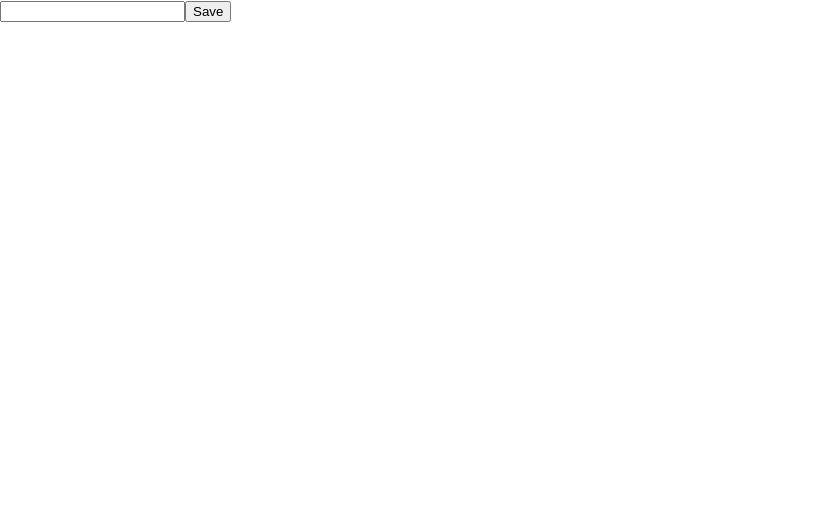
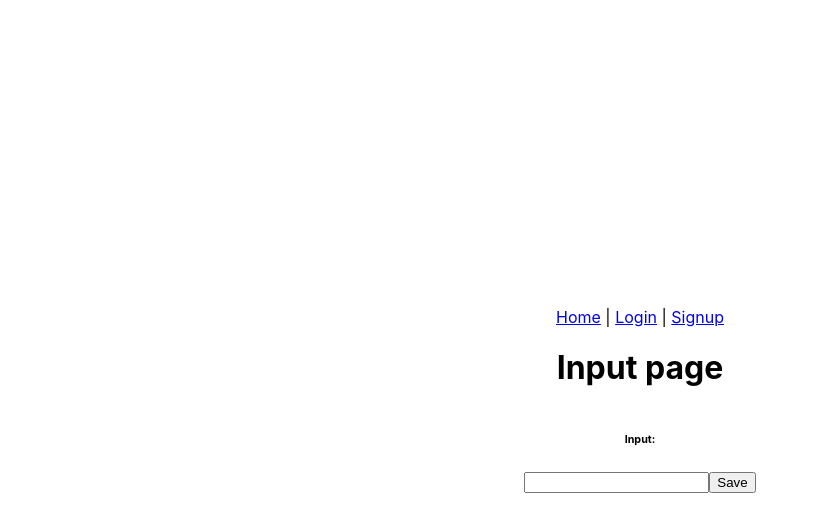
Before and after one commit to TytusKolpak/RLA2, a React (Create React App) app: page /input in a window 1280 px wide. Shown: the top 532 px of the page, without its empty margins (0-819 px from the left). Built offline with nearby package versions, Linux system fonts and the light colour scheme.

Commit message:
Routing created, ready for authentication

```diff
--- a/package.json
+++ b/package.json
@@ -10,6 +10,7 @@
         "firebase": "^9.23.0",
         "react": "^18.2.0",
         "react-dom": "^18.2.0",
+        "react-router-dom": "^6.14.0",
         "react-scripts": "5.0.1",
         "web-vitals": "^2.1.4"
     },
--- a/src/App/App.css
+++ b/src/App/App.css
@@ -0,0 +1,7 @@
+.App{
+    height: 100%;
+    display: flex;
+    flex-direction: column;
+    align-items: center;
+    justify-content: center;
+}
--- a/src/App/App.js
+++ b/src/App/App.js
@@ -1,22 +1,34 @@
-import handleSubmit from '../handles/handlesubmit';
-import { useRef } from 'react';
+import './App.css'
+import { BrowserRouter, Routes, Route } from "react-router-dom";
+import Layout from "../pages/Layout";
+import Home from "../pages/Home";
+import Login from "../pages/Login";
+import Signup from "../pages/Signup";
+import Input from "../pages/Input";
+import NoPage from "../pages/NoPage";
+
 
 function App() {
-    const dataRef = useRef()
-
-    const submithandler = (e) => {
-        e.preventDefault()
-        handleSubmit(dataRef.current.value)
-        dataRef.current.value = ""
-    }
-
     return (
         <div className="App">
+            <BrowserRouter>
+                <Routes>
 
-            <form onSubmit={submithandler}>
-                <input type="text" ref={dataRef} />
-                <button type="submit">Save</button>
-            </form>
+                    {/* The "element" attribute corresponds to the import,
+                    path attribute corresponds to the "to" attribute in "Link" element in Layout.js  */}
+                    <Route path="/" element={<Layout />}>
+
+                        {/* Just "index" instead of path="..." means: when there is no specidied value, such as localhost:3000 */}
+                        <Route index element={<Home />} />
+                        <Route path="login" element={<Login />} />
+                        <Route path="signup" element={<Signup />} />
+                        <Route path="input" element={<Input />} />
+
+                        {/* The path="*" specifies that any uncovered path will lead to this element */}
+                        <Route path="*" element={<NoPage />} />
+                    </Route>
+                </Routes>
+            </BrowserRouter>
         </div>
     );
 }
--- a/src/firebase_setup/firebase.js
+++ b/src/firebase_setup/firebase.js
@@ -1,4 +1,4 @@
-import { initializeApp } from "firebase/app";
+import * as firebase from "firebase/app";
 import { getFirestore } from "firebase/firestore";
 
 const firebaseConfig = {
@@ -12,5 +12,7 @@ const firebaseConfig = {
 };
 
 // Initialize Firebase
-const app = initializeApp(firebaseConfig);
+const app = firebase.initializeApp(firebaseConfig);
+
+export default app;
 export const firestore = getFirestore(app)
--- a/src/index.css
+++ b/src/index.css
@@ -5,9 +5,14 @@ body {
         sans-serif;
     -webkit-font-smoothing: antialiased;
     -moz-osx-font-smoothing: grayscale;
+    height: 100vh;
 }
 
 code {
     font-family: source-code-pro, Menlo, Monaco, Consolas, 'Courier New',
         monospace;
 }
+
+#root{
+    height: 100%;
+}
--- /dev/null
+++ b/src/pages/Home.js
@@ -0,0 +1,5 @@
+const Home = () => {
+    return <h1>Home page</h1>;
+};
+
+export default Home;
--- /dev/null
+++ b/src/pages/Input.js
@@ -0,0 +1,25 @@
+import handleSubmit from '../handles/handlesubmit';
+import { useRef } from 'react';
+
+const Input = () => {
+    const dataRef = useRef()
+
+    const submithandler = (e) => {
+        e.preventDefault()
+        handleSubmit(dataRef.current.value)
+        dataRef.current.value = ""
+    }
+
+    return (
+        <>
+            <h1>Input page</h1>
+            <h6>Input: </h6>
+            <form onSubmit={submithandler}>
+                <input type="text" ref={dataRef} />
+                <button type="submit">Save</button>
+            </form>
+        </>
+    );
+};
+
+export default Input;
--- /dev/null
+++ b/src/pages/Layout.js
@@ -0,0 +1,17 @@
+import { Outlet, Link } from "react-router-dom";
+
+const Layout = () => {
+    return (
+        <>
+            {/* The navigation element. The to attribute dicedes where to route to (it is referenced by path attribute in App.js) */}
+            <nav>
+                <Link to="/">Home</Link> | <Link to="/login">Login</Link> | <Link to="/Signup">Signup</Link>
+            </nav>
+
+            {/* Contents of the selected page */}
+            <Outlet />
+        </>
+    )
+};
+
+export default Layout;
--- /dev/null
+++ b/src/pages/Login.js
@@ -0,0 +1,5 @@
+const Login = () => {
+    return <h1>Login page</h1>;
+};
+
+export default Login;
--- /dev/null
+++ b/src/pages/NoPage.js
@@ -0,0 +1,5 @@
+const NoPage = () => {
+    return <h1>Error 404</h1>;
+};
+
+export default NoPage;
--- /dev/null
+++ b/src/pages/Signup.js
@@ -0,0 +1,5 @@
+const Signup = () => {
+    return <h1>Signup page</h1>;
+};
+
+export default Signup;
```
Also changed, not shown: 2 other files (tests, documents, lock files or other folders).
